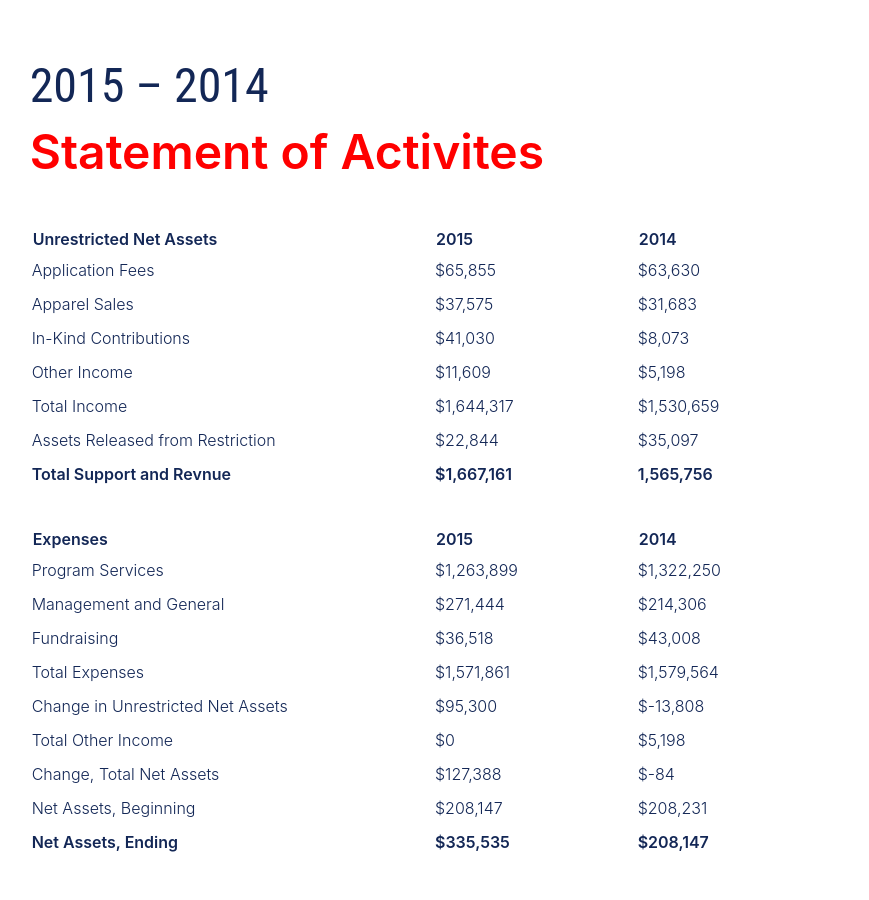
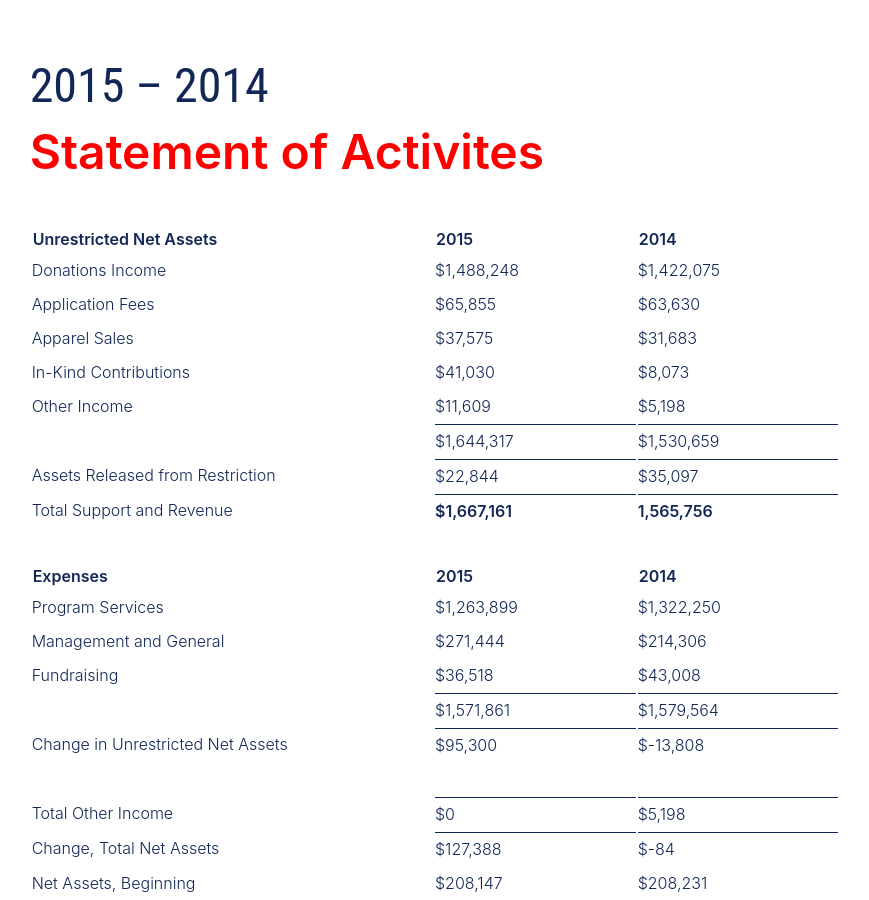
Before and after one commit to morf-studio/babar-2015, a Jekyll site: the page built from index.html, in a window 1280 px wide and 900 px high, scrolled down 16725 px. Shown: the whole window, without its empty margins (205-1074 px from the left). Built offline with Jekyll 4.4.1, drawn with Linux system fonts in a browser that asks for light colours.

Commit message:
finance table update

```diff
--- a/index.html
+++ b/index.html
@@ -695,13 +695,15 @@ title: 2015 Review
             <tr> <th>Unrestricted Net Assets </th> <th> 2015 </th> <th> 2014 </th></tr>
           </thead>
           <tbody>
+            <tr><td class="col-6"> Donations Income				          </td> <td class="col-3">$1,488,248</td> <td class="col-3">$1,422,075</td> </tr>
             <tr><td class="col-6"> Application Fees				          </td> <td class="col-3">$65,855	  </td> <td class="col-3">$63,630</td> </tr>
             <tr><td class="col-6"> Apparel Sales				            </td> <td class="col-3">$37,575	  </td> <td class="col-3">$31,683</td> </tr>
             <tr><td class="col-6"> In-Kind Contributions		        </td> <td class="col-3">$41,030	  </td> <td class="col-3">$8,073</td> </tr>
             <tr><td class="col-6"> Other Income				              </td> <td class="col-3">$11,609	  </td> <td class="col-3">$5,198</td> </tr>
-            <tr><td class="col-6"> Total Income				              </td> <td class="col-3">$1,644,317	</td> <td class="col-3">$1,530,659</td> </tr>
-            <tr><td class="col-6"> Assets Released from Restriction	</td> <td class="col-3">$22,844	  </td> <td class="col-3">$35,097</td> </tr>
-            <tr><td class="col-6"> <strong>Total Support and Revnue</strong>				  </td> <td class="col-3"><strong>$1,667,161</strong>	</td> <td class="col-3"> <strong>1,565,756</strong></td> </tr>
+            <!-- <tr><td></td><td colspan="2"><hr size="1" width="75%" color=""/></td></tr> -->
+            <tr class="border-top-thin"><td class="col-6"></td> <td class="col-3 border-top-thin">$1,644,317</td> <td class="col-3 border-top-thin border-top-thin">$1,530,659</td> </tr>
+            <tr><td class="col-6"> Assets Released from Restriction	</td> <td class="col-3 border-top-thin">$22,844	  </td> <td class="col-3 border-top-thin">$35,097</td> </tr>
+            <tr><td class="col-6"> Total Support and Revenue				  </td> <td class="col-3 border-top-thin"><strong>$1,667,161</strong>	</td> <td class="col-3 border-top-thin"> <strong>1,565,756</strong></td> </tr>
           </tbody>
         </table>
         <table class="pad-t-l float-center col-12 m-col-10 l-col-8 wow fadeInUp">
@@ -711,14 +713,17 @@ title: 2015 Review
           <tbody>
             <tr><td class="col-6"> Program Services				              </td><td class="col-3">$1,263,899	  </td><td class="col-3">$1,322,250</td> </tr>
             <tr><td class="col-6"> Management and General				        </td><td class="col-3">$271,444	    </td><td class="col-3">$214,306</td> </tr>
-            <tr><td class="col-6"> Fundraising				                  </td><td class="col-3">  $36,518	    </td><td class="col-3">$43,008</td> </tr>
-            <tr><td class="col-6"> Total Expenses				                </td><td class="col-3">$1,571,861	  </td><td class="col-3">$1,579,564</td> </tr>
-            <tr><td class="col-6"> Change in Unrestricted Net Assets		</td><td class="col-3">$95,300	      </td><td class="col-3">$-13,808</td> </tr>
-            <tr><td class="col-6">Total Other Income					          </td><td class="col-3">$0	          </td><td class="col-3">$5,198 </td> </tr>
-            <tr><td class="col-6">Change, Total Net Assets					    </td><td class="col-3">$127,388	    </td><td class="col-3">$-84 </td> </tr>
+            <tr><td class="col-6"> Fundraising				                  </td><td class="col-3">$36,518	    </td><td class="col-3">$43,008</td> </tr>
+            <tr><td class="col-6">				                              </td><td class="col-3 border-top-thin">$1,571,861	  </td><td class="col-3 border-top-thin">$1,579,564</td> </tr>
+            <tr><td class="col-6"> Change in Unrestricted Net Assets		</td><td class="col-3 border-top-thin">$95,300	      </td><td class="col-3 border-top-thin">$-13,808</td> </tr>
+          </tbody>
+        </table>
+        <table class="pad-t-l float-center col-12 m-col-10 l-col-8 wow fadeInUp">
+          <tbody>
+            <tr><td class="col-6">Total Other Income					          </td><td class="col-3 border-top-thin">$0	          </td><td class="col-3 border-top-thin">$5,198 </td> </tr>
+            <tr><td class="col-6">Change, Total Net Assets					    </td><td class="col-3 border-top-thin">$127,388	    </td><td class="col-3 border-top-thin">$-84 </td> </tr>
             <tr><td class="col-6">Net Assets, Beginning					        </td><td class="col-3">$208,147	    </td><td class="col-3">$208,231</td></tr>
-            <tr><td class="col-6"> <strong> Net Assets, Ending </strong></td><td class="col-3"><strong>$335,535</strong>	    </td><td class="col-3"><strong>$208,147</strong></td></tr>
-
+            <tr><td class="col-6">Net Assets, Ending          </td><td class="col-3 border-top-thin">$335,535>	    </td><td class="col-3 border-top-thin">$208,147</td></tr>
           </tbody>
         </table>
 
```
Also changed, not shown: 1 other file.
